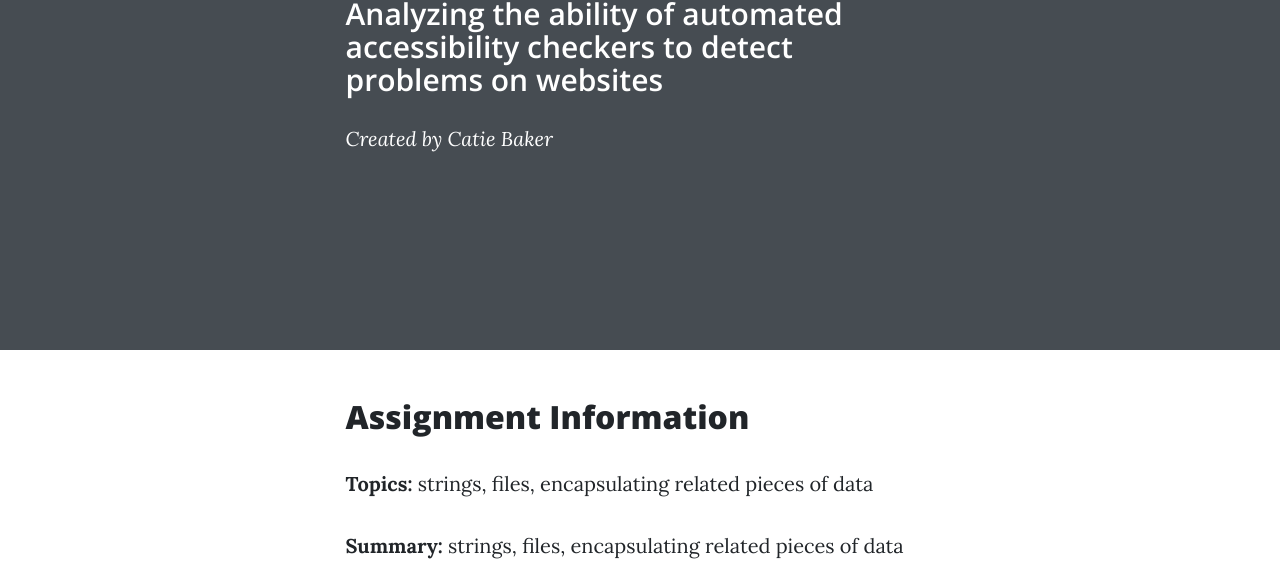
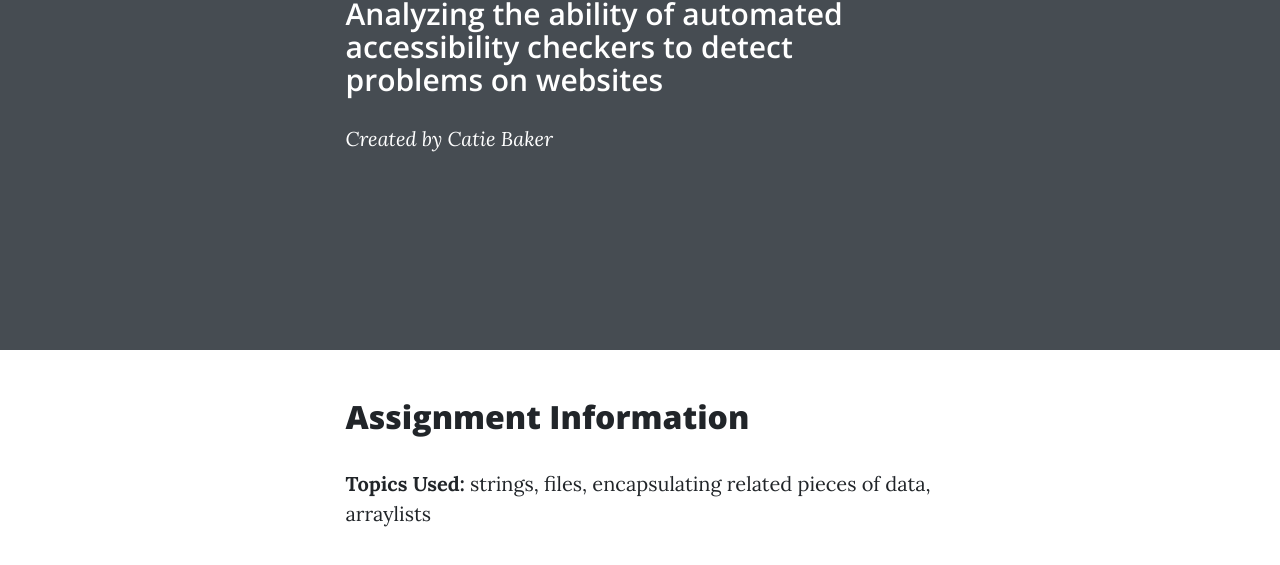
Before and after one commit to hcientist/accessibilityeducation.github.io, a plain HTML site: page accessibilitytests.html in a window 1280 px wide. Shown: the part 379-944 px from the top of the page. Drawn offline with nearby package versions, Linux system fonts and the light colour scheme.

Commit message:
Typos fixed

```diff
--- a/accessibilitytests.html
+++ b/accessibilitytests.html
@@ -57,7 +57,7 @@
                     <div class="col-md-10 col-lg-8 col-xl-7">
 
                         <h2>Assignment Information</h2>
-                        <p><strong>Topics: </strong>strings, files, encapsulating related pieces of data</p>
+                        <p><strong>Topics Used: </strong>strings, files, encapsulating related pieces of data, arraylists</p>
                         <p><strong>Summary: </strong>strings, files, encapsulating related pieces of data</p>
 
                         <h2>Assignment</h2>
```
Also changed, not shown: index.html (+1 -1 lines).
